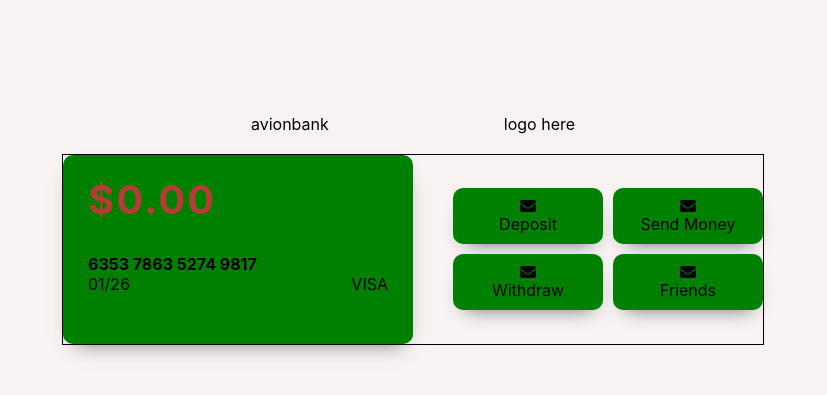
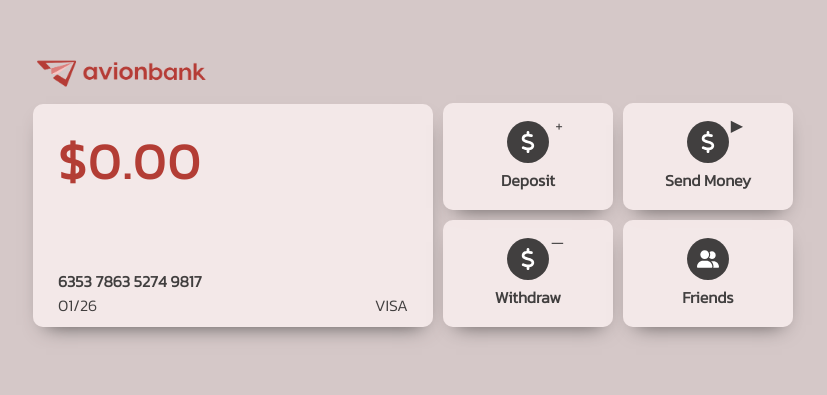
Before and after one commit to aaroncferrer/banking-app, a JavaScript app: page / in a window 1280 px wide. Shown: the part 171-566 px from the top of the page, without its empty margins (227-1054 px from the left). Built offline with nearby package versions, Linux system fonts and the light colour scheme; the HTML template or start-up script is replaced by a standard one.

Commit message:
Semi-finalized bank dashboard

```diff
--- a/public/index.html
+++ b/public/index.html
@@ -9,6 +9,12 @@
       name="description"
       content="Web site created using create-react-app"
     />
+
+    <!-- GOOGLE FONTS -->
+    <link rel="preconnect" href="https://fonts.googleapis.com">
+    <link rel="preconnect" href="https://fonts.gstatic.com" crossorigin>
+    <link href="https://fonts.googleapis.com/css2?family=Kanit:wght@300&family=Montserrat:wght@300&family=Titan+One&display=swap" rel="stylesheet">
+
     <link rel="apple-touch-icon" href="%PUBLIC_URL%/logo192.png" />
     <!--
       manifest.json provides metadata used when your web app is installed on a
@@ -24,7 +30,7 @@
       work correctly both with client-side routing and a non-root public URL.
       Learn how to configure a non-root public URL by running `npm run build`.
     -->
-    <title>React App</title>
+    <title>Banking App</title>
   </head>
   <body>
     <noscript>You need to enable JavaScript to run this app.</noscript>
--- a/src/App.css
+++ b/src/App.css
@@ -6,7 +6,7 @@
 }
 
 body {
-  background-color: #f8f2f2;
+  background-color: #d4c6c6f4;
 }
 
 main {
@@ -14,7 +14,7 @@ main {
   flex-direction: column;
   align-items: center;
   justify-content: center;
-  height: 100vh;
+  height: 90vh;
 }
 
 .header-container {
@@ -26,33 +26,37 @@ main {
 
 /* TEMPORARY - FIX LATER */
 .logo1 {
-  margin-right: 175px;
+  transform: translate(-292px, 5px);
+  width: 175px;
+  margin-right: auto;
 }
 
 .main-dash {
-  border: 1px solid black;
+  color: #413f3f;
+  /* border: 1px solid black;  */
   display: flex;
   justify-content: center;
   align-items: center;
+  font-family: 'Kanit', sans-serif;
 }
 
 .money-container {
   display: flex;
   flex-direction: column;
   justify-content: center;
-  margin-right: 20px;
+  /* margin-right: 20px; */
   border: none;
-  background-color: green;
-  width: 350px;
+  background-color: #f5eaeaf4;
+  width: 400px;
   padding: 50px 25px;
   border-radius: 10px;
-  box-shadow: 1px 10px 20px -12px rgba(0,0,0,0.64);
-  -webkit-box-shadow: 1px 10px 20px -12px rgba(0,0,0,0.64);
-  -moz-box-shadow: 1px 10px 20px -12px rgba(0,0,0,0.64);
+  box-shadow: 1px 10px 20px -12px #413f3f;;
+  -webkit-box-shadow: 1px 10px 20px -12px #413f3f;;
+  -moz-box-shadow: 1px 10px 20px -12px #413f3f;;
 }
 
 .balance {
-  font-size: 40px;
+  font-size: 50px;
   letter-spacing: 2px;
   color: #b33d35;
   transform: translateY(-30px);
@@ -63,25 +67,53 @@ main {
   justify-content: space-between;
 }
 
+.acct-number, .money-footer {
+  transform: translateY(40px);
+}
+
 .action-container {
   display: grid;
   grid-template-columns: repeat(2, auto);
   justify-content: center;
   align-items: center;
-  margin-left: 20px;
+  margin-left: 10px;
 }
 
 .action-buttons {
   display: flex;
   flex-direction: column;
   text-align: center;
-  background-color: green;
-  padding: 10px;
-  width: 150px;
+  background-color: #f5eaeaf4;
+  padding: 18px 20px;
+  width: 170px;
   border-radius: 10px;
   box-shadow: 1px 10px 20px -12px rgba(0,0,0,0.64);
   -webkit-box-shadow: 1px 10px 20px -12px rgba(0,0,0,0.64);
   -moz-box-shadow: 1px 10px 20px -12px rgba(0,0,0,0.64);
+  position: relative;
+  cursor: pointer;
+}
+
+.action-logo {
+  color: white;
+  background: #413f3f;
+  height: 22px;
+  width: 22px;
+  padding: 10px;
+  border: none;
+  border-radius: 50%;
+  align-self: center;
+  margin-bottom: 5px;
+}
+
+.action-name {
+  font-weight: bolder;
+}
+
+.action-symbol {
+  position: absolute;
+  top: 10px;
+  right: 50px;
 }
 
 .deposit, .send-money {
--- a/src/App.js
+++ b/src/App.js
@@ -1,17 +1,19 @@
 import './App.css';
 import { FontAwesomeIcon } from '@fortawesome/react-fontawesome'
-import { faEnvelope } from '@fortawesome/free-solid-svg-icons'
+import { faDollarSign } from '@fortawesome/free-solid-svg-icons'
+import { faUserFriends } from '@fortawesome/free-solid-svg-icons'
 
 function App() {
   return (
     <>
     <main>
       <div className="header-container">
-        <span className='logo1'>avionbank</span>
-        <span className='logo2'>logo here</span>
+        <img src='./bank-logo.png' alt='Bank Logo' className='logo1' />
+        {/* <span className='logo2'>logo here</span> */}
       </div>
 
       <div className="main-dash">
+
         <div className="money-container">
           <h1 className="balance">$0.00</h1>
           <h4 className="acct-number">6353 7863 5274 9817</h4>
@@ -23,22 +25,26 @@ function App() {
 
         <div className="action-container">
           <div className="action-buttons deposit">
-            <FontAwesomeIcon icon={faEnvelope} />
-            <span>Deposit</span>
+            <span className="action-symbol">+</span>
+            <FontAwesomeIcon className='action-logo' icon={faDollarSign} />
+            <span className='action-name'>Deposit</span>
           </div>
           <div className="action-buttons send-money">
-            <FontAwesomeIcon icon={faEnvelope} />
-            <span>Send Money</span>
+            <span className="action-symbol">▶</span>
+            <FontAwesomeIcon className='action-logo' icon={faDollarSign} />
+            <span className='action-name'>Send Money</span>
           </div>
           <div className="action-buttons withdraw">
-            <FontAwesomeIcon icon={faEnvelope} />
-            <span>Withdraw</span>
+            <span className="action-symbol">─</span>
+            <FontAwesomeIcon className='action-logo' icon={faDollarSign} />
+            <span className='action-name'>Withdraw</span>
           </div>
           <div className="action-buttons friends">
-            <FontAwesomeIcon icon={faEnvelope} />
-            <span>Friends</span>
+            <FontAwesomeIcon className='action-logo' icon={faUserFriends} />
+            <span className='action-name'>Friends</span>
           </div>
         </div>
+
       </div>
     </main>
     </>
```
Also changed, not shown: public/bank-logo.png (added).
